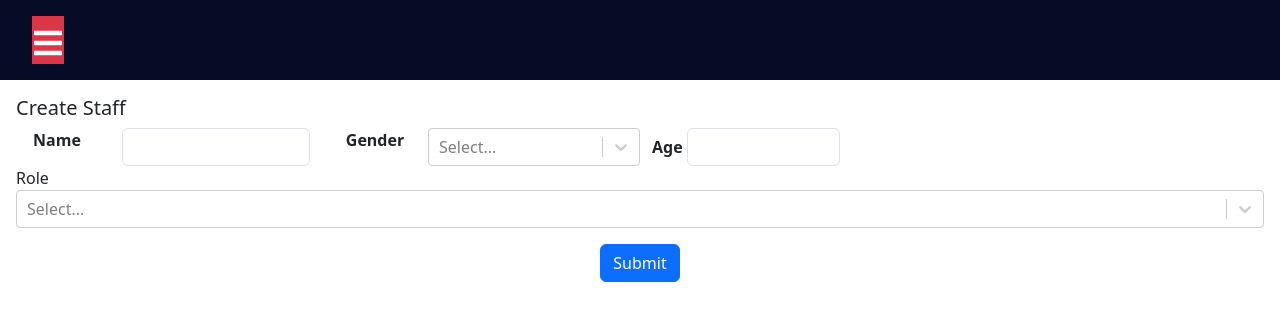
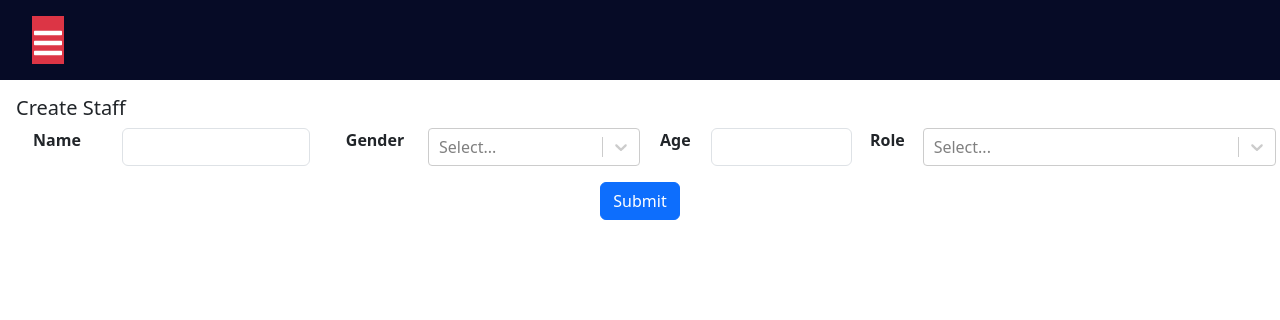
Before and after one commit to vivincrichard/my-application-01, a React (Vite) app: page /staff in a window 1280 px wide. Shown: the top 320 px of the page. Built offline with nearby package versions, Linux system fonts and the light colour scheme; data requests are answered from the project's data file.

Commit message:
added alignment

```diff
--- a/db.json
+++ b/db.json
@@ -49,8 +49,13 @@
       "lastName": "Christopher",
       "contact": 9003360649,
       "email": "AWS@gmail.com",
-      "qualification": ["MBBS", "MS"],
-      "specialization": ["cardiology"],
+      "qualification": [
+        "MBBS",
+        "MS"
+      ],
+      "specialization": [
+        "cardiology"
+      ],
       "MRI": 123456,
       "stateMedicalCouncil": "Chennai",
       "registrationDate": "January 15, 2010"
@@ -61,8 +66,14 @@
       "lastName": "Kannayan",
       "contact": 9003360649,
       "email": "vivincrichard@gmail.com",
-      "qualification": ["BE", "ME"],
-      "specialization": ["cardiology", "Nero"],
+      "qualification": [
+        "BE",
+        "ME"
+      ],
+      "specialization": [
+        "cardiology",
+        "Nero"
+      ],
       "MRI": 123456,
       "stateMedicalCouncil": "Chennai",
       "registrationDate": "January 15, 2010"
@@ -73,8 +84,14 @@
       "lastName": "M",
       "contact": "123456789",
       "email": "manoj@gmail.com",
-      "qualification": ["BSC", "MBA"],
-      "specialization": ["Manager", "RBL"]
+      "qualification": [
+        "BSC",
+        "MBA"
+      ],
+      "specialization": [
+        "Manager",
+        "RBL"
+      ]
     }
   ],
   "nurse": [
@@ -124,6 +141,13 @@
       "age": "",
       "gender": "",
       "role": "3"
+    },
+    {
+      "id": "2",
+      "name": "zoro",
+      "age": "29",
+      "gender": "male",
+      "role": "2"
     }
   ]
 }
--- a/src/Components/Staff/Index.tsx
+++ b/src/Components/Staff/Index.tsx
@@ -100,10 +100,13 @@ function Staff() {
 
           <div className="form-group col-12 col-sm-6 col-md-2">
             <div className="row">
-              <label htmlFor="age" className="col-sm-2 col-form-label fw-bold">
+              <label
+                htmlFor="age"
+                className="col-4 form-label d-flex justify-content-center fw-bold m-0 p-0"
+              >
                 Age
               </label>
-              <div className="col-sm-10">
+              <div className="col-8 m-0 p-0">
                 <input
                   type="number"
                   className="form-control"
@@ -113,10 +116,16 @@ function Staff() {
               </div>
             </div>
           </div>
-          <div>
-            <div>
-              <label htmlFor="role">Role</label>
-              <div>
+          <div className="form-group col-12 col-sm-6 col-md-4">
+            <div className="row">
+              <label
+                htmlFor="role"
+                className="col-2 form-label d-flex justify-content-center fw-bold
+              m-0 p-0"
+              >
+                Role
+              </label>
+              <div className="col-10 m-0 p-0">
                 <Controller
                   name="role"
                   control={control}
```
